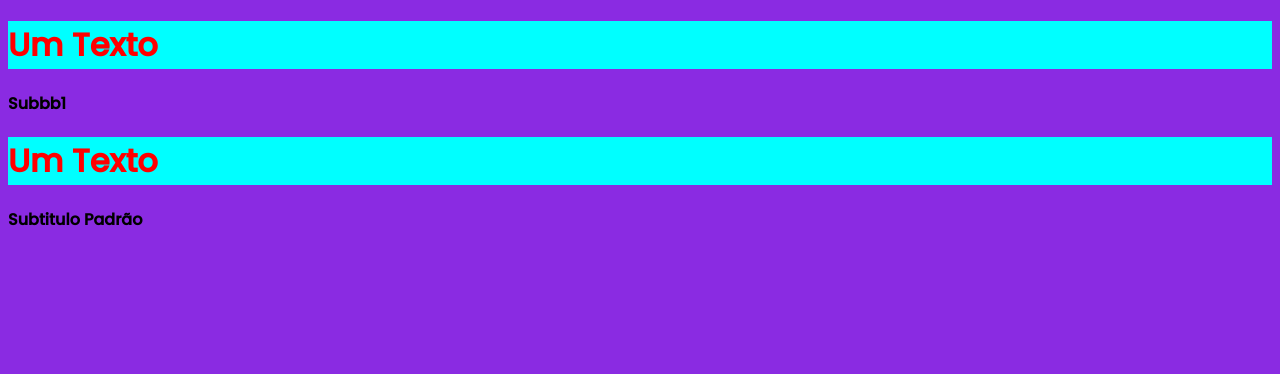
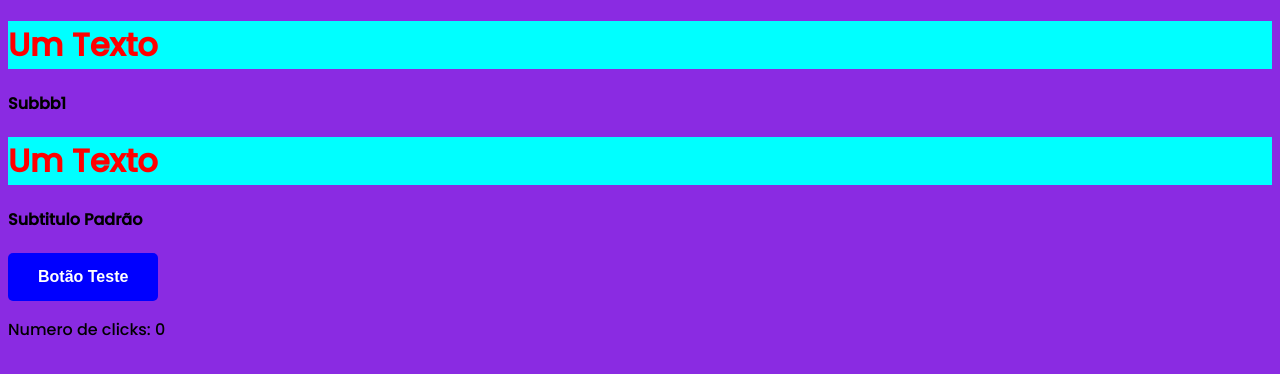
Before and after one commit to gmartins-dev/react-next-exemples, a Next.js app: page / in a window 1280 px wide. Shown: the top 374 px of the page. Built offline with nearby package versions, Linux system fonts and the light colour scheme.

Commit message:
aula estados

```diff
--- a/pages/index.jsx
+++ b/pages/index.jsx
@@ -1,9 +1,27 @@
+import { useState } from 'react'
+import Head from 'next/head'
+
 import Title from '../src/components/title/Title'
 import Subtitle from '../src/components/subtitle/Subtitle'
-import Head from 'next/head'
+import Button from '../src/components/button/Button'
+
+
 
 
 function HomePage (){
+
+    //nome da variavel //função que altera a variavel
+    const [click, setClick] = useState(0)
+
+
+    const handleClick = () => {
+
+        setClick(click + 1)
+    }
+
+
+
+
     return (
         <>
             <Head>
@@ -16,7 +34,11 @@
 
                 <Title text="Um Texto"></Title>
                 <Subtitle/>
-
+                <Button
+                    onClick = {handleClick}
+                >
+                Botão Teste </Button>
+                <p>Numero de clicks: {click} </p>
             </div>
 
         </>
--- /dev/null
+++ b/src/components/button/Button.jsx
@@ -0,0 +1,20 @@
+import styles from './Button.module.css'
+
+
+function Button ({ children, onClick }){
+    return(
+
+        <button
+        className={styles.button}
+        onClick={onClick}
+        >
+            { children }
+
+        </button>
+    )
+
+
+
+}
+
+export default Button
--- /dev/null
+++ b/src/components/button/Button.module.css
@@ -0,0 +1,16 @@
+.button{
+    background-color: blue;
+    border: none;
+    color: white;
+    font-size: 16px;
+    font-weight: bold;
+    padding: 15px 30px;
+    border-radius: 5px;
+    cursor: pointer;
+
+    transition: all 0.5s;
+}
+
+.button:hover{
+    background-color: aquamarine;
+}
```
